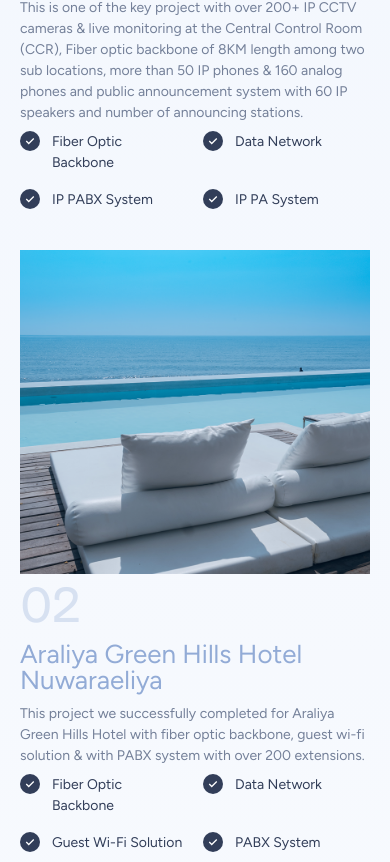
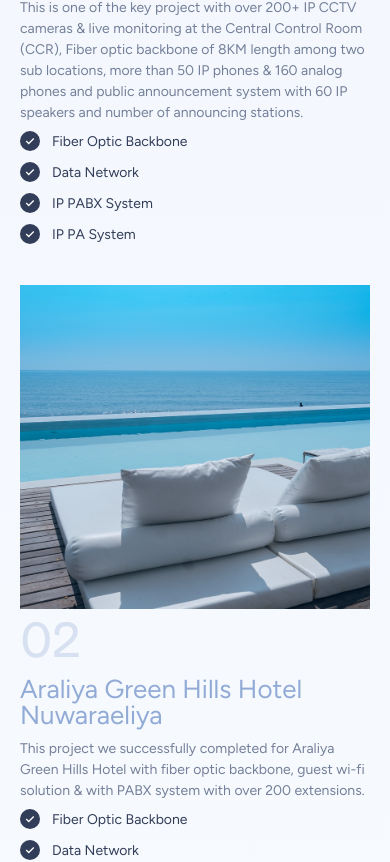
Before and after one commit to thusithakit/sanit, a Next.js app: page /clients in a window 390 px wide. Shown: the part 1297-2159 px from the top of the page. Built offline with nearby package versions, Linux system fonts and the light colour scheme.

Commit message:
change points gap on mobile

```diff
--- a/components/ClientDetailsCard.tsx
+++ b/components/ClientDetailsCard.tsx
@@ -15,7 +15,7 @@
         <h1 className='text-[#92ABD6] opacity-30 lg:mb-3 mb-1 number'>{zeroPad(index)}</h1>
         <h2 className='lg:text-[40px] text-[26px] text-[#92ABD6] lg:mb-[20px] mb-[10px] leading-none'>{clientDetails.title}</h2>
         <p className='text-[#748099] lg:text-[18px] text-[14px] lg:mb-8 mb-2'>{clientDetails.description}</p>
-        <div className='grid grid-cols-2 gap-4'>
+        <div className='grid lg:grid-cols-2 gap-2.5 lg:gap-4'>
             {clientDetails.points.map((point,i)=>(
                 <div key={i} className='flex items-start gap-3 text-[#323E59]'>
                     <Image src="/clients/points-icon.svg" alt='check icon' width={20} height={20}/>
```
